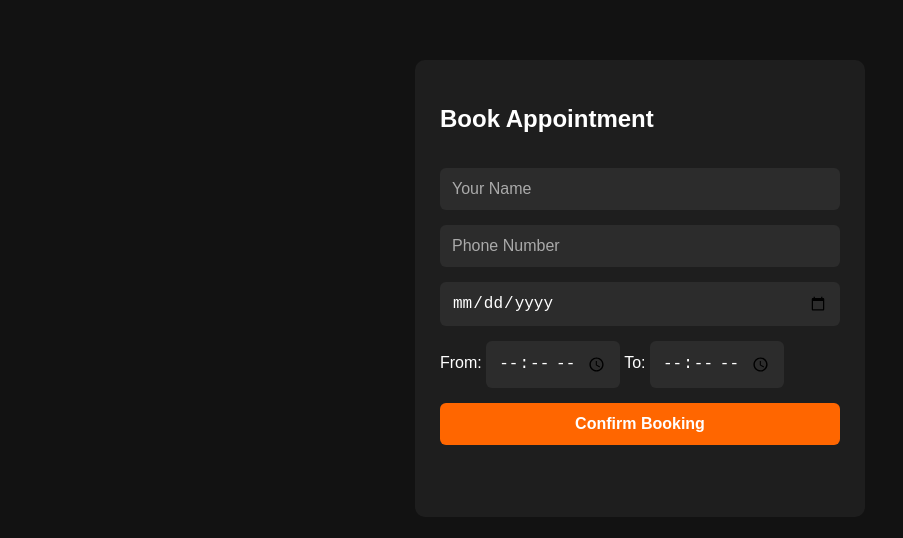
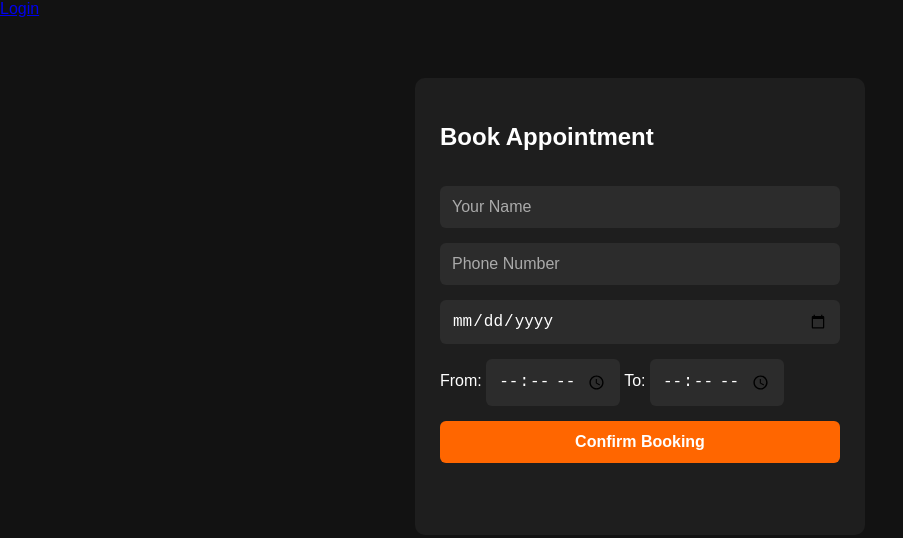
Before and after one commit to omar-opss/Dr.haidy, a plain HTML site: page index.html in a window 1280 px wide. Shown: the whole page, without its empty margins (0-903 px from the left). Drawn offline with Linux system fonts and the light colour scheme.

Commit message:
Update index.html

```diff
--- a/index.html
+++ b/index.html
@@ -7,6 +7,10 @@
   <link rel="stylesheet" href="style.css" />
 </head>
 <body>
+  <!-- الشريط العلوي + زر Login -->
+<div class="top-bar">
+  <a href="admin.html" class="login-button">Login</a>
+</div>
 
   <form id="bookingForm" class="booking-form">
     <h2>Book Appointment</h2>
```
